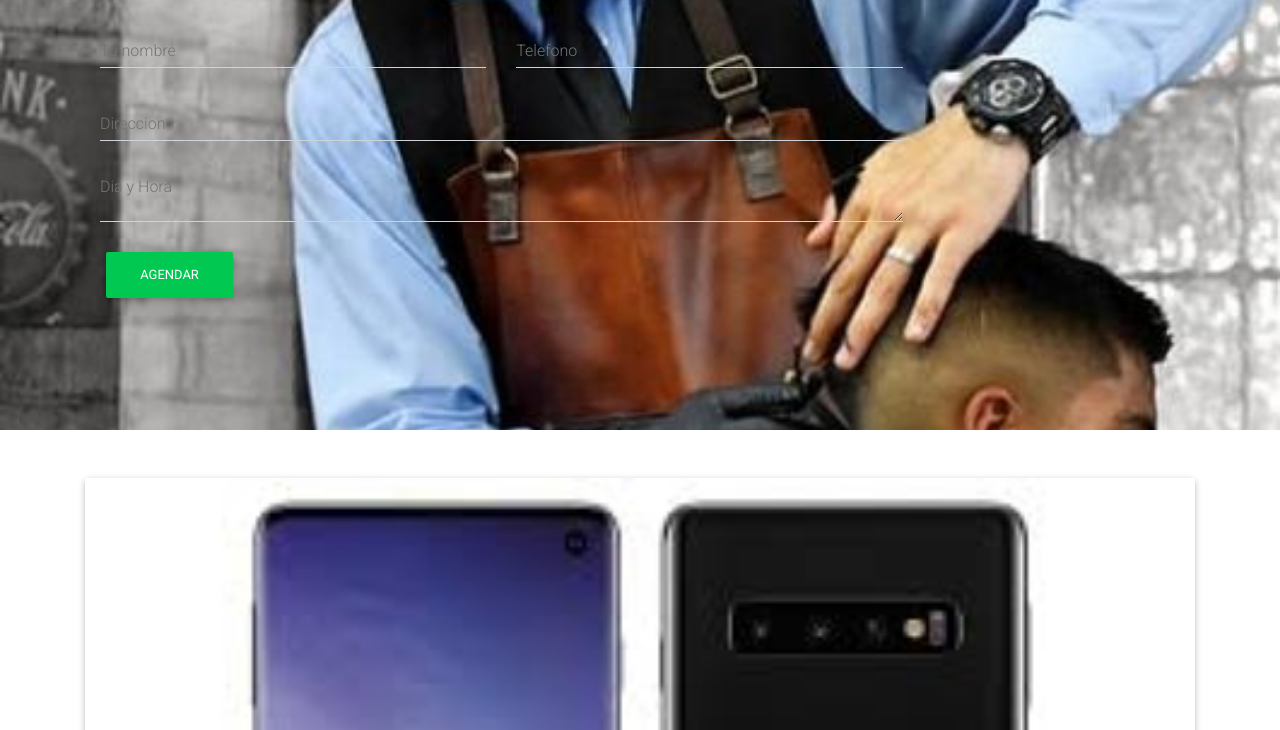
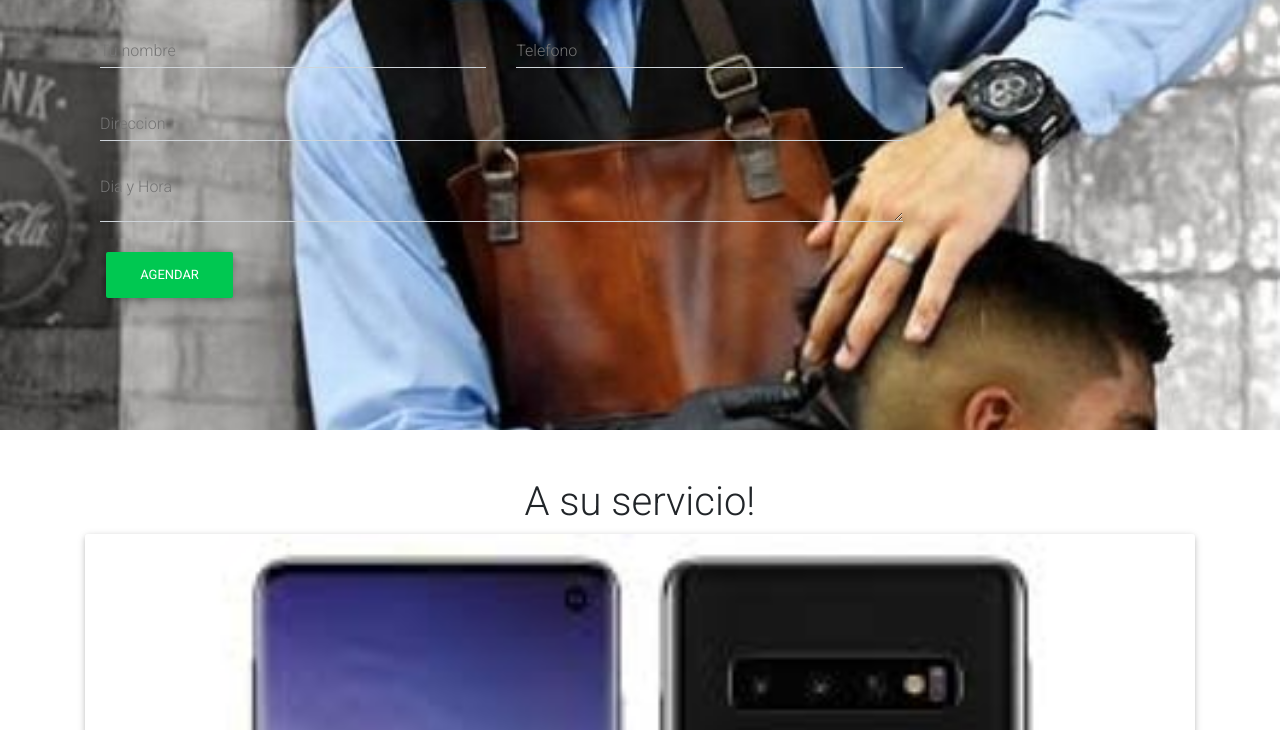
Before and after one commit to tunjadomicilios/BarberiaDaniel, a plain HTML site: page index.html in a window 1280 px wide. Shown: the part 370-1100 px from the top of the page. Drawn offline with nearby package versions, Linux system fonts and the light colour scheme.

Commit message:
Update index.html

```diff
--- a/index.html
+++ b/index.html
@@ -134,7 +134,7 @@
 
   <!--Main Layout-->
   <main class="text-center py-5">
-
+<h1>A su servicio!</h1>
       <div class="container">
         <!-- Card -->
       <div class="card">
```
